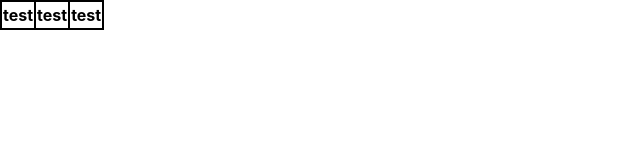
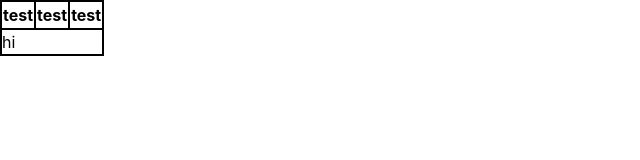
Before and after one commit to Sniffin3083/project-zohar, a React (Create React App) app: page /xeno1 in a window 1280 px wide. Shown: the top 160 px of the page, without its empty margins (0-640 px from the left). Built offline with nearby package versions, Linux system fonts and the light colour scheme.

Commit message:
test commit

```diff
--- a/src/routes/XCone.tsx
+++ b/src/routes/XCone.tsx
@@ -11,6 +11,7 @@ export default function XCOne() {
             <th className="border-solid border-2 border-black">test</th>
             <th className="border-solid border-2 border-black">test</th>
           </tr>
+          <p>hi</p>
         </table>
       </>
     );
```
